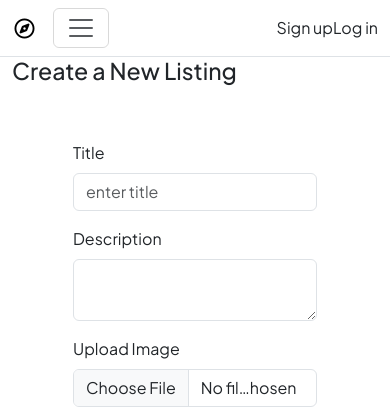
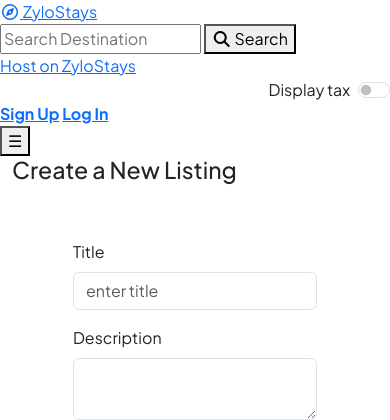
Before and after one commit to ArishAhmad06/WonderLust_Project, a Node project: template views/listings/new.ejs in a window 390 px wide. Shown: the top 420 px of the page. Run offline with Node 20 templates, Linux system fonts and the light colour scheme; the template is opened without the code that fills it, so the values that code supplies are empty; some libraries are stand-ins or nearby versions.

Commit message:
feat: update responsive navigation

```diff
--- a/views/includes/navbar.ejs
+++ b/views/includes/navbar.ejs
@@ -1,31 +1,50 @@
-<nav class="navbar navbar-expand-md  bg-body-light border-bottom sticky-top">
-    <div class="container-fluid">
-        <a class="navbar-brand" href="/"><i class="fa-regular fa-compass"></i></a>
-        <button class="navbar-toggler" type="button" data-bs-toggle="collapse" data-bs-target="#navbarNav"
-            aria-controls="navbarNav" aria-expanded="false" aria-label="Toggle navigation">
-            <span class="navbar-toggler-icon"></span>
-        </button>
-        <div class="collapse navbar-collapse" id="navbarNav">
-            <ul class="navbar-nav">
-                <li class="nav-item">
-                    <a class="nav-link active" href="/">Home</a>
-                </li>
-                <li class="nav-item">
-                    <a class="nav-link" href="/listings">All Listings</a>
-                </li>
-                <li class="nav-item">
-                    <a class="nav-link" href="/listings/new">Add new Listings</a>
-                </li>
-            </ul>
-        </div>
-        <div class="ms-auto d-flex">
-            <% if(! currUser) { %>
-                <a class="nav-link" href="/signup">Sign up</a>
-                <a class="nav-link" href="/login">Log in</a>
-                <% } %>
-                    <% if(currUser) { %>
-                        <a class="nav-link" href="/logout">Log out</a>
-                        <% } %>
-        </div>
+<nav class="custom-navbar">
+
+  <!-- LEFT -->
+  <div class="nav-left">
+    <a href="/listings" class="logo" aria-label="StayLoom home">
+      <i class="fa-regular fa-compass"></i>
+    </a>
+    <a href="/listings" class="explore">ZyloStays</a>
+  </div>
+
+  <!-- CENTER SEARCH -->
+  <form class="nav-search" id="listingSearchForm" action="/listings" method="GET">
+    <input
+     type="text"
+     placeholder="Search Destination"
+     id="listingSearchInput"
+     name="q"
+     value="<%= typeof searchQuery !== 'undefined' ? searchQuery: '' %>"
+     aria-label="Search destination"
+     >
+    <button class="search-btn" type="submit ">
+      <i class="fa-solid fa-magnifying-glass"></i>
+      <span>Search</span>
+    </button>
+  </form>
+
+  <!-- RIGHT -->
+  <div class="nav-right" id="navMenu">
+    <div>
+      <a href="/listings/new" class="airbnb">Host on ZyloStays</a>
     </div>
+    <div class="tax-toggle ms-0 ms-md-4 ">
+      <div class="form-check-reverse form-switch">
+        <input class="form-check-input" type="checkbox" role="switch" id="flexSwitchCheckDefault">
+        <label class="form-check-label" for="flexSwitchCheckDefault"><span>Display tax</span></label>
+      </div>
+    </div>
+
+    <% if(!currUser){ %>
+      <a href="/signup"><b>Sign Up</b></a>
+      <a href="/login"><b>Log In</b></a>
+      <% } else { %>
+        <a href="/logout"><b>Log Out</b></a>
+        <% } %>
+  </div>
+
+  <!-- MOBILE TOGGLE -->
+   <button class="menu-toggle" id="menuToggle" aria-label="Toggle navigation menu">☰</button>
+
 </nav>
```
